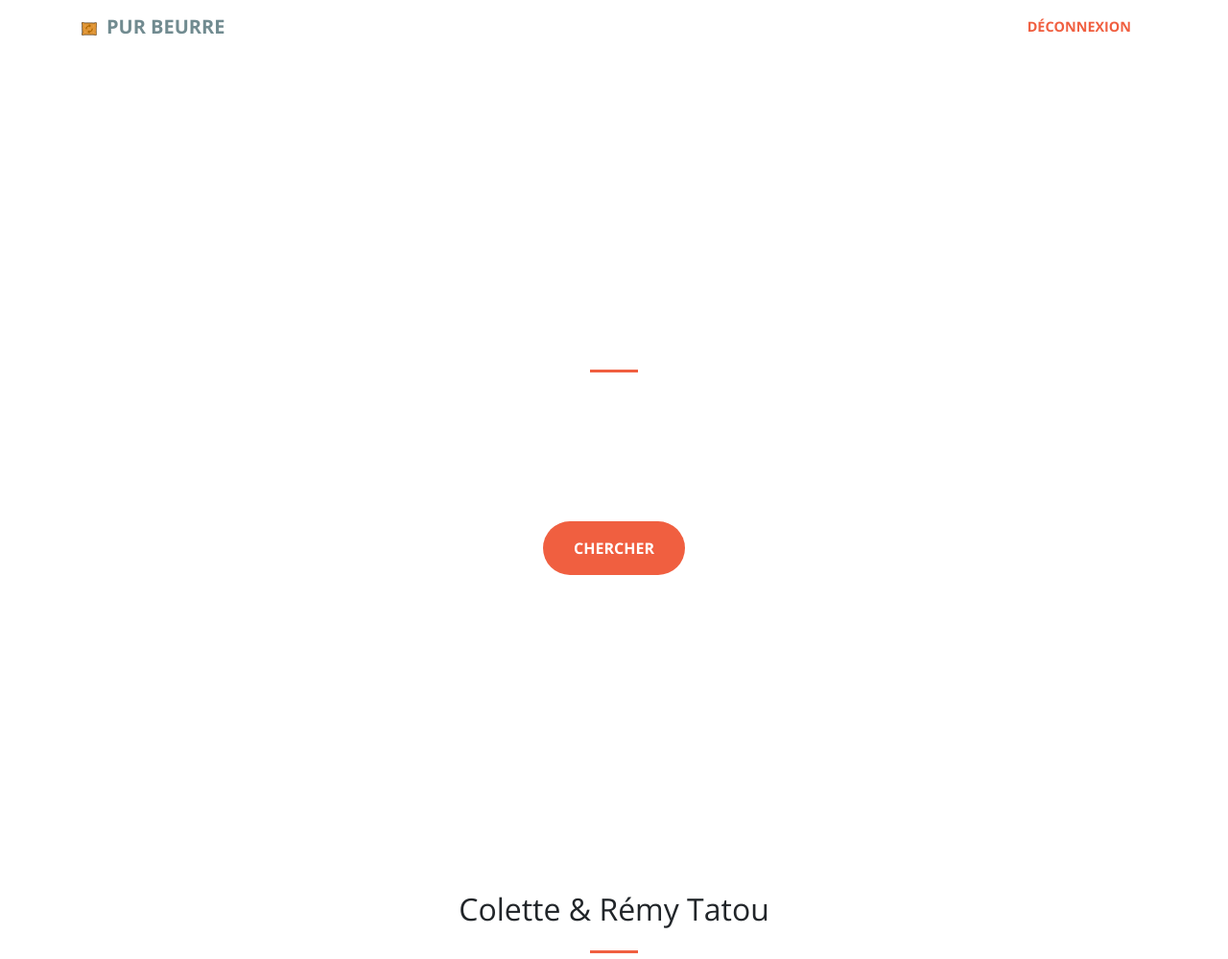
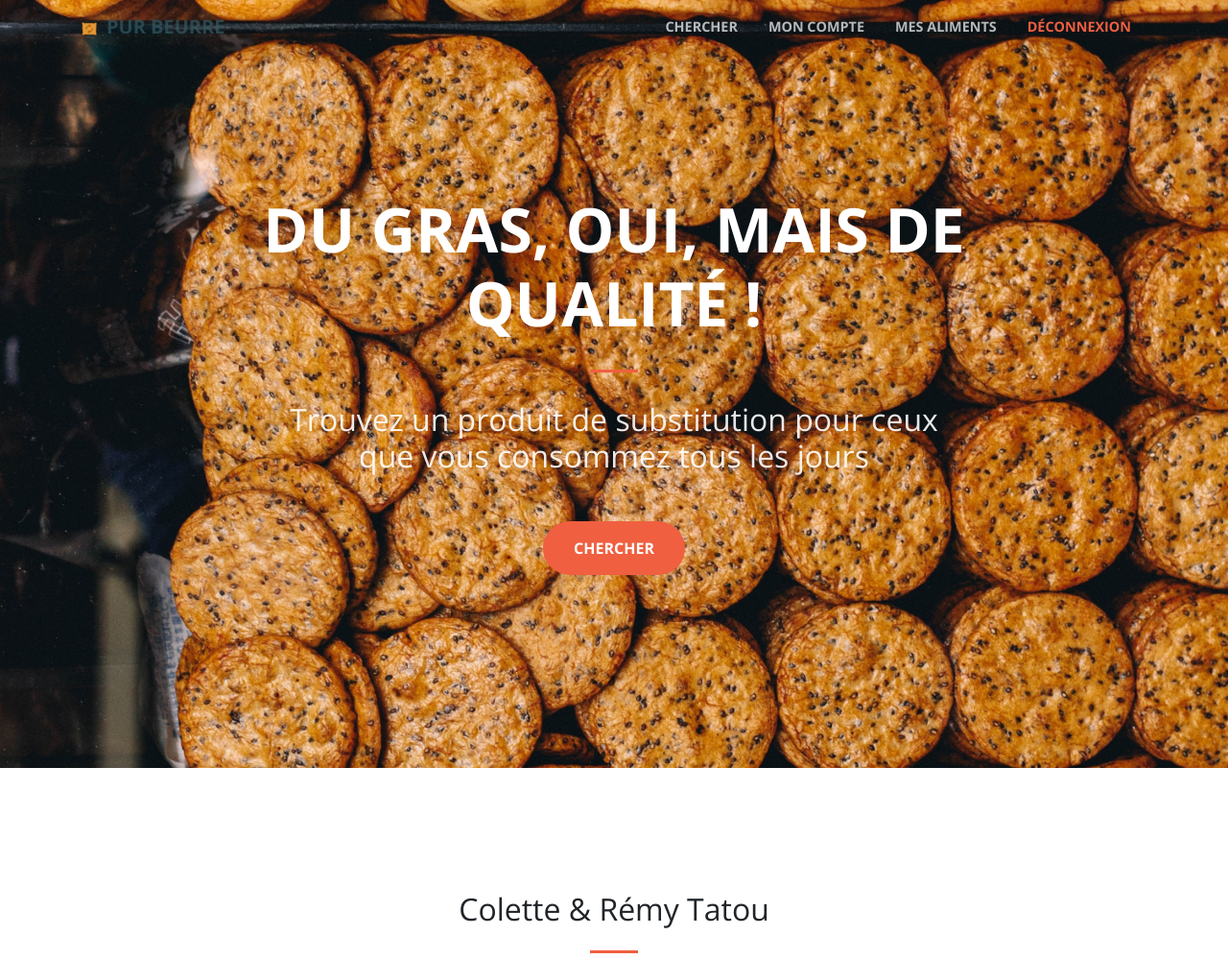
Before and after one commit to lauremenaut/2018_07_31_python_projet_8, a Django app: page / in a window 1280 px wide. Shown: the top 999 px of the page at 96% size. Run offline with Django 3.2, Linux system fonts and the light colour scheme; some libraries are stand-ins or nearby versions.

Commit message:
add home_bg class in header

```diff
--- a/pur_beurre_lm/healthier_food/templates/healthier_food/home.html
+++ b/pur_beurre_lm/healthier_food/templates/healthier_food/home.html
@@ -2,7 +2,7 @@
 
 {% block content %}
 
-<header class="masthead text-center text-white d-flex">
+<header class="home_bg masthead text-center text-white d-flex">
   <div class="container my-auto">
     <div class="row">
       <div class="col-lg-10 mx-auto">
```
